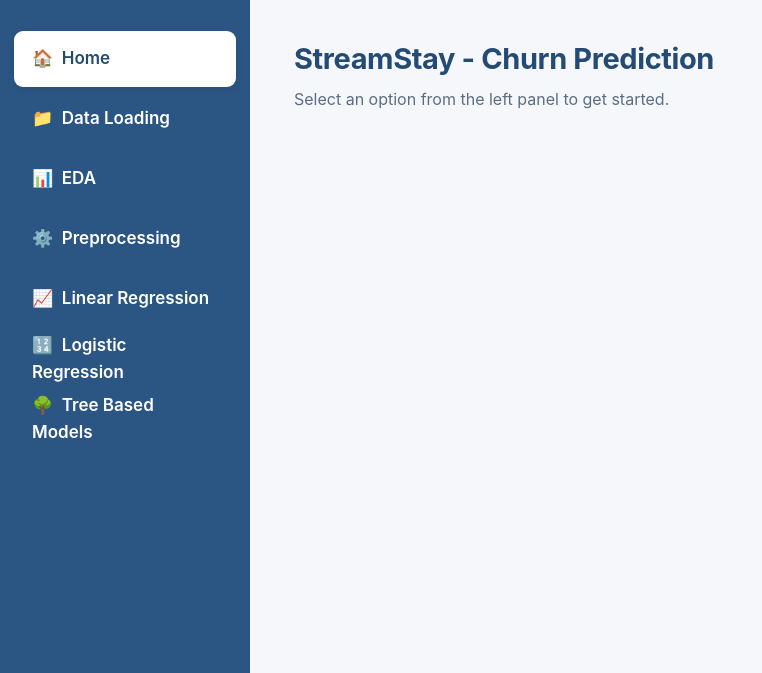
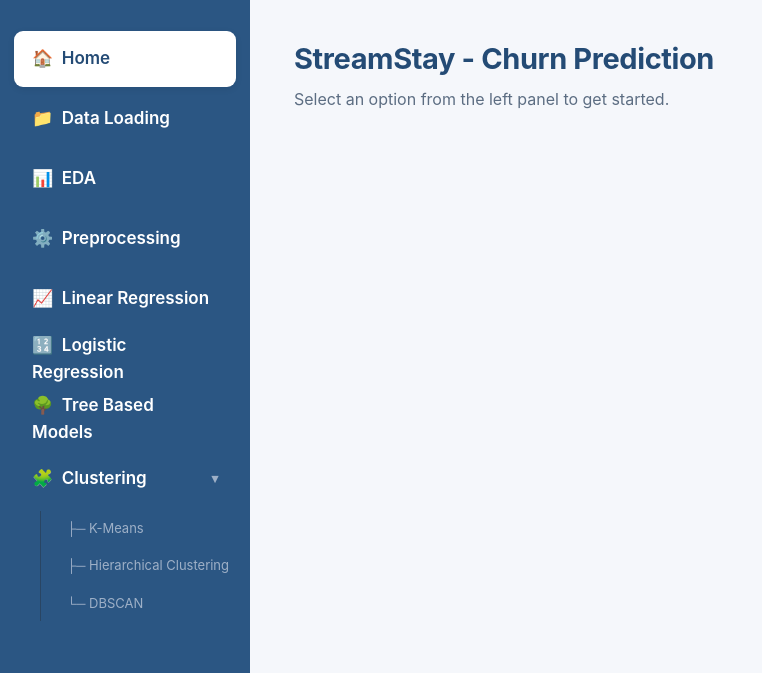
Before and after one commit to krishnamanaidu2007/StreamStay-Churn-Prediction, a Flask app: page / in a window 1280 px wide. Shown: the part 148-821 px from the top of the page, without its empty margins (0-762 px from the left). Run offline with Flask 3, Linux system fonts and the light colour scheme.

Commit message:
Version 6 - Clustering

```diff
--- a/templates/index.html
+++ b/templates/index.html
@@ -3,10 +3,63 @@
 
 <head>
     <meta charset="UTF-8">
+    <meta name="viewport" content="width=device-width, initial-scale=1.0">
     <title>StreamStay</title>
 
     <link rel="stylesheet"
           href="{{ url_for('static', filename='style.css') }}">
+
+    <style>
+        /* Clustering sidebar submenu */
+        .clustering-menu details {
+            width: 100%;
+        }
+
+        .clustering-menu summary {
+            list-style: none;
+            cursor: pointer;
+        }
+
+        .clustering-menu summary::-webkit-details-marker {
+            display: none;
+        }
+
+        .clustering-menu summary::after {
+            content: "▾";
+            margin-left: auto;
+            font-size: 13px;
+            color: #9eb0c7;
+        }
+
+        .clustering-menu details:not([open]) summary::after {
+            content: "▸";
+        }
+
+        .clustering-submenu {
+            list-style: none;
+            margin: 4px 0 8px 26px !important;
+            padding: 0 0 0 16px !important;
+            border-left: 1px solid #294563;
+        }
+
+        .sidebar .clustering-submenu li {
+            margin: 2px 0;
+        }
+
+        .clustering-subitem {
+            display: block;
+            padding: 8px 10px;
+            color: #9eb0c7;
+            font-size: 13px;
+            line-height: 1.5;
+            border-radius: 6px;
+        }
+
+        .clustering-subitem:hover {
+            color: #eaf7ff;
+            background: #10243c;
+        }
+    </style>
 </head>
 
 <body class="application-shell">
@@ -20,12 +73,25 @@
 
     <!-- LEFT SIDEBAR -->
     <aside class="sidebar">
-
         <ul>
 
-            <li><a href="{{ url_for('index') }}" class="menu-item {% if active == 'none' %}active{% endif %}">🏠&nbsp; Home</a></li>
-            <li><a href="{{ url_for('data_loading') }}" class="menu-item {% if active == 'data-loading' %}active{% endif %}">📁&nbsp; Data Loading</a></li>
+            <!-- 1. HOME -->
+            <li>
+                <a href="{{ url_for('index') }}"
+                   class="menu-item {% if active == 'none' %}active{% endif %}">
+                    🏠&nbsp; Home
+                </a>
+            </li>
 
+            <!-- 2. DATA LOADING -->
+            <li>
+                <a href="{{ url_for('data_loading') }}"
+                   class="menu-item {% if active == 'data-loading' %}active{% endif %}">
+                    📁&nbsp; Data Loading
+                </a>
+            </li>
+
+            <!-- 3. EDA -->
             <li>
                 <a href="{{ url_for('eda') }}"
                    class="menu-item {% if active == 'eda' %}active{% endif %}">
@@ -33,7 +99,7 @@
                 </a>
             </li>
 
-            <!-- PREPROCESSING -->
+            <!-- 4. PREPROCESSING -->
             <li>
                 <a href="{{ url_for('preprocessing') }}"
                    class="menu-item {% if active == 'preprocessing' %}active{% endif %}">
@@ -41,6 +107,7 @@
                 </a>
             </li>
 
+            <!-- 5. LINEAR REGRESSION -->
             <li>
                 <a href="{{ url_for('linear_regression') }}"
                    class="menu-item {% if active == 'linear-regression' %}active{% endif %}">
@@ -48,13 +115,53 @@
                 </a>
             </li>
 
-            <li><a href="{{ url_for('logistic_regression') }}" class="menu-item {% if active == 'logistic-regression' %}active{% endif %}">🔢&nbsp; Logistic Regression</a></li>
-            <li><a href="{{ url_for('tree_based') }}" class="menu-item {% if active == 'tree-based' %}active{% endif %}">🌳&nbsp; Tree Based Models</a></li>
+            <!-- 6. LOGISTIC REGRESSION -->
+            <li>
+                <a href="{{ url_for('logistic_regression') }}"
+                   class="menu-item {% if active == 'logistic-regression' %}active{% endif %}">
+                    🔢&nbsp; Logistic Regression
+                </a>
+            </li>
+
+            <!-- 7. TREE BASED MODELS -->
+            <li>
+                <a href="{{ url_for('tree_based') }}"
+                   class="menu-item {% if active == 'tree-based' %}active{% endif %}">
+                    🌳&nbsp; Tree Based Models
+                </a>
+            </li>
+
+            <!-- 8. CLUSTERING -->
+            <li class="clustering-menu">
+                <details open>
+                    <summary class="menu-item">
+                        🧩&nbsp; Clustering
+                    </summary>
+
+                    <ul class="clustering-submenu">
+                        <li>
+                            <span class="clustering-subitem">
+                                ├─ K-Means
+                            </span>
+                        </li>
+
+                        <li>
+                            <span class="clustering-subitem">
+                                ├─ Hierarchical Clustering
+                            </span>
+                        </li>
+
+                        <li>
+                            <span class="clustering-subitem">
+                                └─ DBSCAN
+                            </span>
+                        </li>
+                    </ul>
+                </details>
+            </li>
 
         </ul>
-
     </aside>
-
 
     <!-- MAIN CONTENT -->
     <main class="content">
@@ -70,27 +177,21 @@
 
         {% endif %}
 
-
         <!-- DATA LOADING -->
         {% if active == 'data-loading' %}
 
             <h2>Data Loading</h2>
 
             {% if error %}
-
                 <div class="error">
                     {{ error }}
                 </div>
-
             {% endif %}
-
 
             {% if summary %}
 
-                <!-- Dataset Summary -->
-
+                <!-- DATASET SUMMARY -->
                 <table class="summary-table">
-
                     <tr>
                         <td>Rows</td>
                         <td>{{ summary.n_rows }}</td>
@@ -100,97 +201,59 @@
                         <td>Columns</td>
                         <td>{{ summary.n_cols }}</td>
                     </tr>
-
                 </table>
 
-
-                <!-- Column Information -->
-
+                <!-- COLUMN INFORMATION -->
                 <h3>Column Information</h3>
 
                 <div class="table-wrapper">
-
                     <table class="data-table">
-
                         <thead>
-
                             <tr>
                                 <th>Column</th>
                                 <th>Dtype</th>
                                 <th>Missing Values</th>
                             </tr>
-
                         </thead>
 
                         <tbody>
-
                             {% for col in summary.columns %}
-
                                 <tr>
-
                                     <td>{{ col }}</td>
-
                                     <td>{{ summary.dtypes[col] }}</td>
-
                                     <td>{{ summary.missing_counts[col] }}</td>
-
                                 </tr>
-
                             {% endfor %}
-
                         </tbody>
-
                     </table>
-
                 </div>
 
-
-                <!-- First 10 Rows -->
-
+                <!-- FIRST 10 ROWS -->
                 <h3>Preview (First 10 Rows)</h3>
 
                 <div class="table-wrapper">
-
                     <table class="data-table">
-
                         <thead>
-
                             <tr>
-
                                 {% for col in summary.columns %}
-
                                     <th>{{ col }}</th>
-
                                 {% endfor %}
-
                             </tr>
-
                         </thead>
 
                         <tbody>
-
                             {% for row in summary.preview %}
-
                                 <tr>
-
                                     {% for col in summary.columns %}
-
                                         <td>{{ row[col] }}</td>
-
                                     {% endfor %}
-
                                 </tr>
-
                             {% endfor %}
-
                         </tbody>
-
                     </table>
-
                 </div>
 
             {% endif %}
-
         {% endif %}
 
     </main>
@@ -198,5 +261,4 @@
 </div>
 
 </body>
-
 </html>
```
Lines whose indentation alone changed are shown as unchanged.
